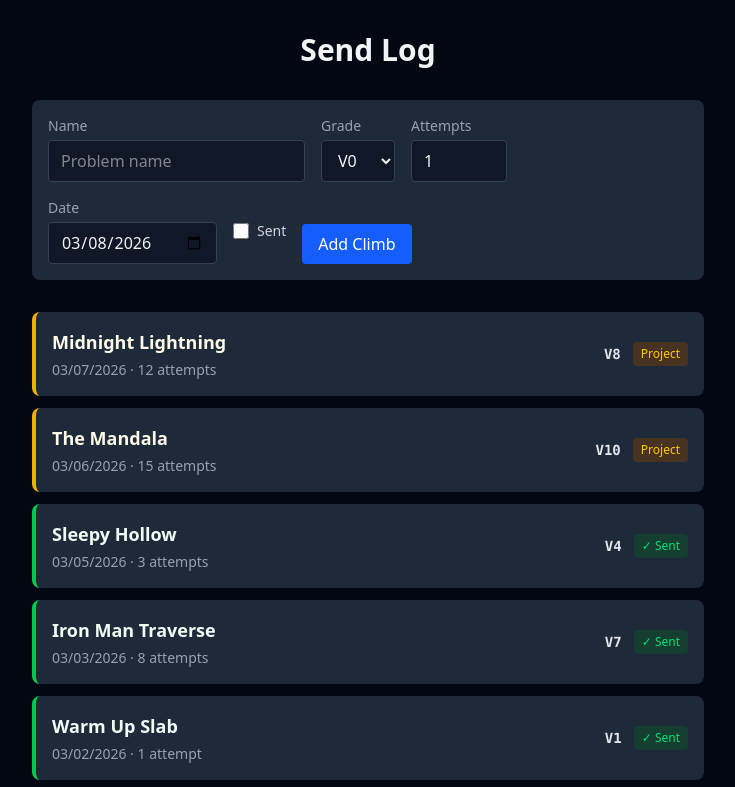
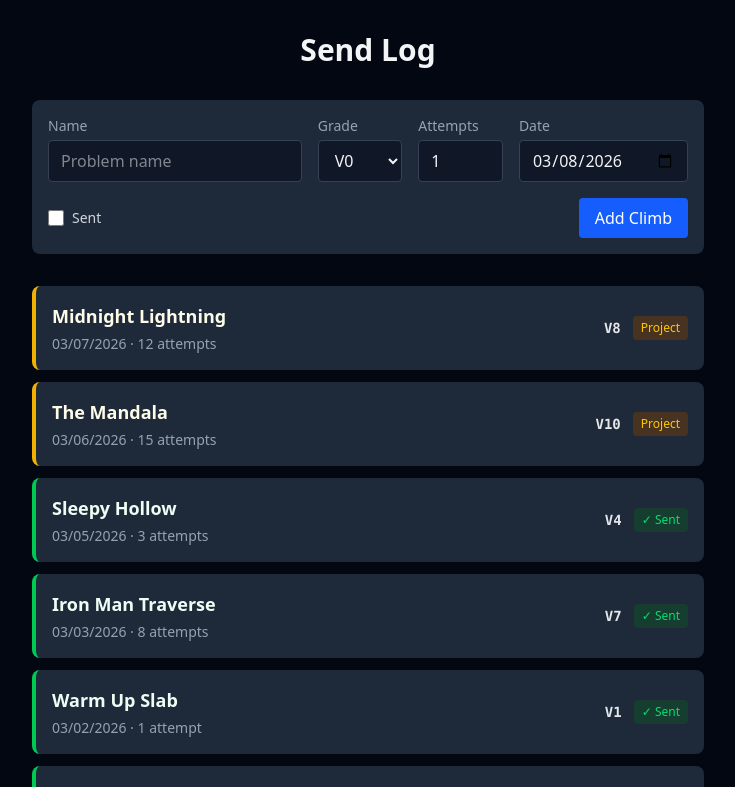
Before and after one commit to aaronvb/send-log, a Next.js app: page / in a window 1280 px wide. Shown: the top 787 px of the page, without its empty margins (272-1007 px from the left). Built offline with nearby package versions, Linux system fonts and the light colour scheme.

Commit message:
style(form): fix input field sizing and full-width layout
Make all form fields stretch to fill the row using flex-grow
proportions and fix the grade select height to match other inputs.

```diff
--- a/components/ClimbForm.tsx
+++ b/components/ClimbForm.tsx
@@ -27,8 +27,9 @@ export const ClimbForm = ({ onAdd }: ClimbFormProps) => {
   }
 
   return (
-    <form onSubmit={handleSubmit} className="bg-gray-800 rounded-lg p-4 flex flex-wrap items-end gap-4">
-      <div className="flex flex-col gap-1">
+    <form onSubmit={handleSubmit} className="bg-gray-800 rounded-lg p-4 flex flex-col gap-4">
+      <div className="flex items-end gap-4">
+        <div className="flex flex-col gap-1 flex-[3]">
           <label htmlFor="climb-name" className="text-sm text-gray-400">Name</label>
           <input
             id="climb-name"
@@ -36,18 +37,18 @@ export const ClimbForm = ({ onAdd }: ClimbFormProps) => {
             required
             value={name}
             onChange={(e) => setName(e.target.value)}
-          className="bg-gray-900 border border-gray-700 rounded px-3 py-2 text-gray-100 focus:outline-none focus:border-blue-500"
+            className="bg-gray-900 border border-gray-700 rounded px-3 py-2 text-gray-100 w-full focus:outline-none focus:border-blue-500"
             placeholder="Problem name"
           />
         </div>
 
-      <div className="flex flex-col gap-1">
+        <div className="flex flex-col gap-1 flex-1">
           <label htmlFor="climb-grade" className="text-sm text-gray-400">Grade</label>
           <select
             id="climb-grade"
             value={grade}
             onChange={(e) => setGrade(e.target.value)}
-          className="bg-gray-900 border border-gray-700 rounded px-3 py-2 text-gray-100 focus:outline-none focus:border-blue-500"
+            className="bg-gray-900 border border-gray-700 rounded px-3 py-2 h-[42px] text-gray-100 w-full focus:outline-none focus:border-blue-500"
           >
             {GRADES.map((g) => (
               <option key={g} value={g}>{g}</option>
@@ -55,7 +56,7 @@ export const ClimbForm = ({ onAdd }: ClimbFormProps) => {
           </select>
         </div>
 
-      <div className="flex flex-col gap-1">
+        <div className="flex flex-col gap-1 flex-1">
           <label htmlFor="climb-attempts" className="text-sm text-gray-400">Attempts</label>
           <input
             id="climb-attempts"
@@ -64,11 +65,11 @@ export const ClimbForm = ({ onAdd }: ClimbFormProps) => {
             required
             value={attempts}
             onChange={(e) => setAttempts(Number(e.target.value))}
-          className="bg-gray-900 border border-gray-700 rounded px-3 py-2 text-gray-100 w-24 focus:outline-none focus:border-blue-500"
+            className="bg-gray-900 border border-gray-700 rounded px-3 py-2 text-gray-100 w-full focus:outline-none focus:border-blue-500"
           />
         </div>
 
-      <div className="flex flex-col gap-1">
+        <div className="flex flex-col gap-1 flex-[2]">
           <label htmlFor="climb-date" className="text-sm text-gray-400">Date</label>
           <input
             id="climb-date"
@@ -76,11 +77,13 @@ export const ClimbForm = ({ onAdd }: ClimbFormProps) => {
             required
             value={date}
             onChange={(e) => setDate(e.target.value)}
-          className="bg-gray-900 border border-gray-700 rounded px-3 py-2 text-gray-100 focus:outline-none focus:border-blue-500"
+            className="bg-gray-900 border border-gray-700 rounded px-3 py-2 text-gray-100 w-full focus:outline-none focus:border-blue-500"
           />
         </div>
+      </div>
 
-      <label className="flex items-center gap-2 cursor-pointer self-center">
+      <div className="flex items-center justify-between">
+        <label className="flex items-center gap-2 cursor-pointer">
           <input
             type="checkbox"
             checked={sent}
@@ -96,6 +99,7 @@ export const ClimbForm = ({ onAdd }: ClimbFormProps) => {
         >
           Add Climb
         </button>
+      </div>
     </form>
   )
 }
```
Lines whose indentation alone changed are shown as unchanged.
